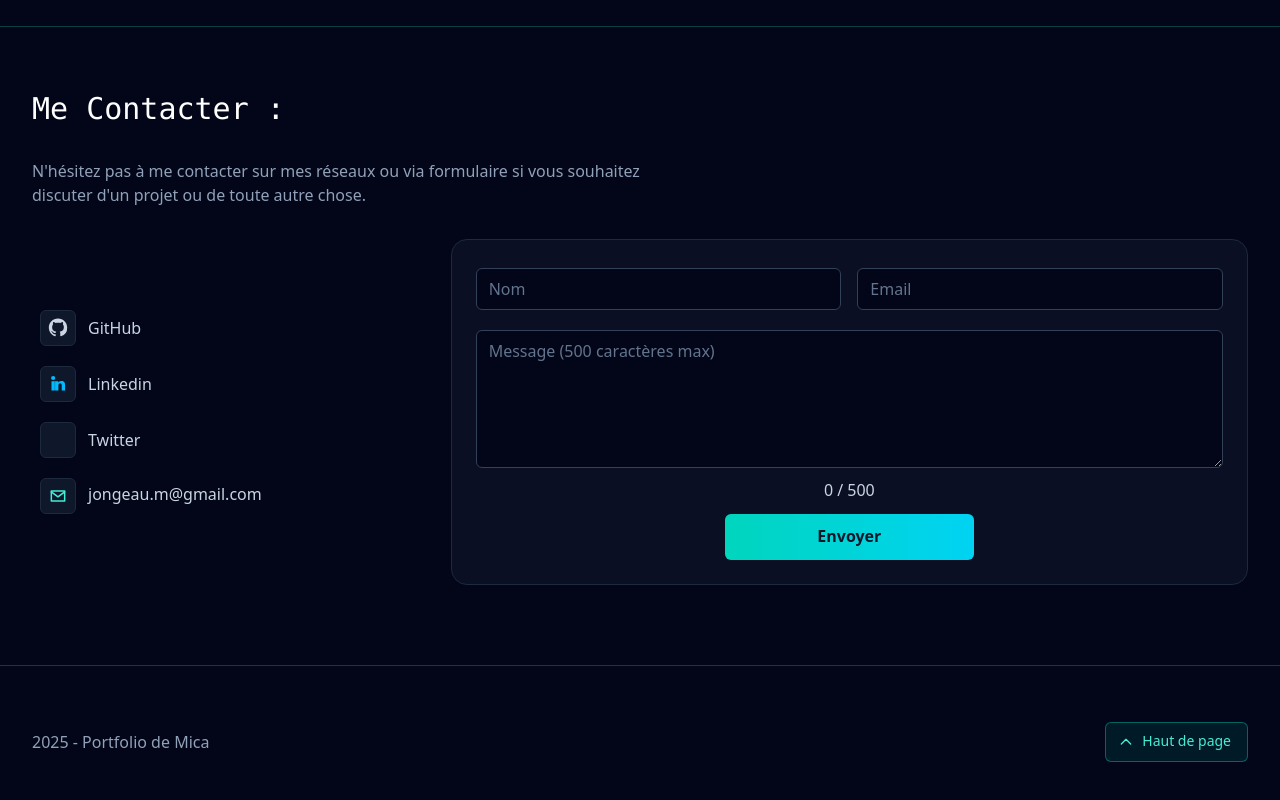
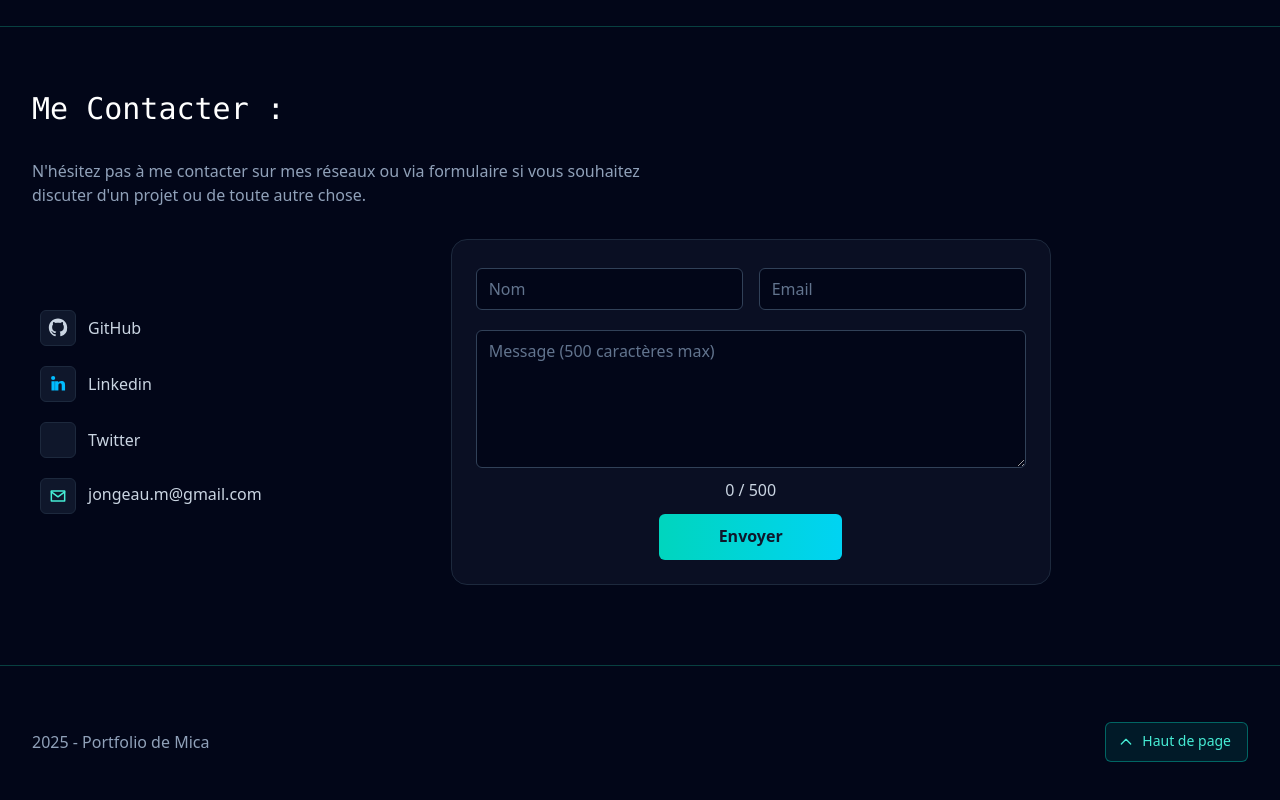
Before and after one commit to Mica-J7/developer-portfolio, a React (Vite) app: page / in a window 1280 px wide. Shown: the part 2826-3626 px from the top of the page. Built offline with nearby package versions, Linux system fonts and the light colour scheme; some icons are missing.

Commit message:
Update contact w

```diff
--- a/src/components/Contact.jsx
+++ b/src/components/Contact.jsx
@@ -150,7 +150,7 @@ export default function Contact() {
           </motion.div>
 
           <motion.div
-            className="lg:col-span-2 rounded-2xl border border-slate-800 bg-slate-900/60 p-6"
+            className="lg:col-span-2 rounded-2xl border max-w-150 border-slate-800 bg-slate-900/60 p-6"
             initial={{ opacity: 0, y: 12 }}
             whileInView={{ opacity: 1, y: 0 }}
             viewport={{ once: true }}
```
